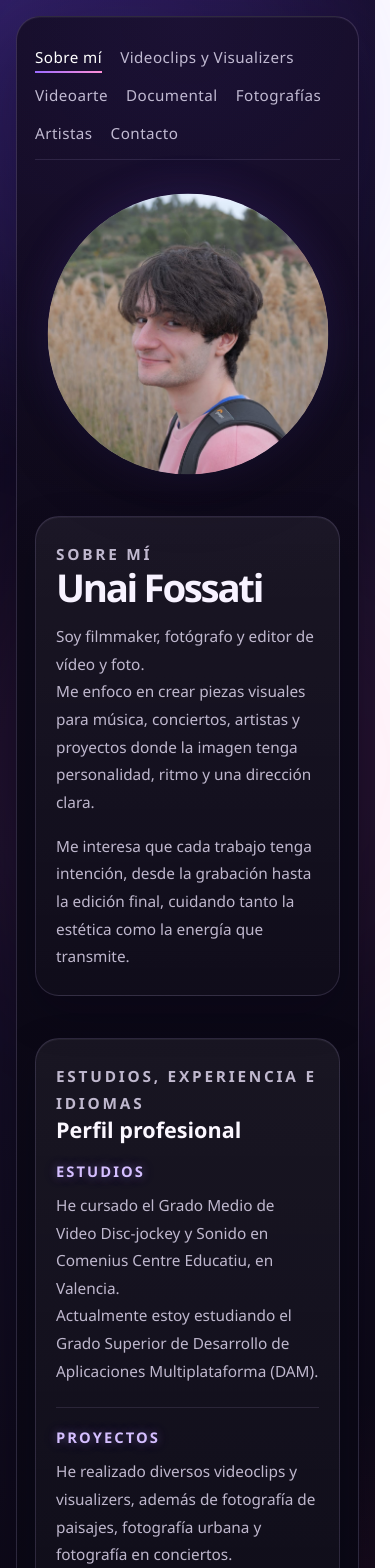
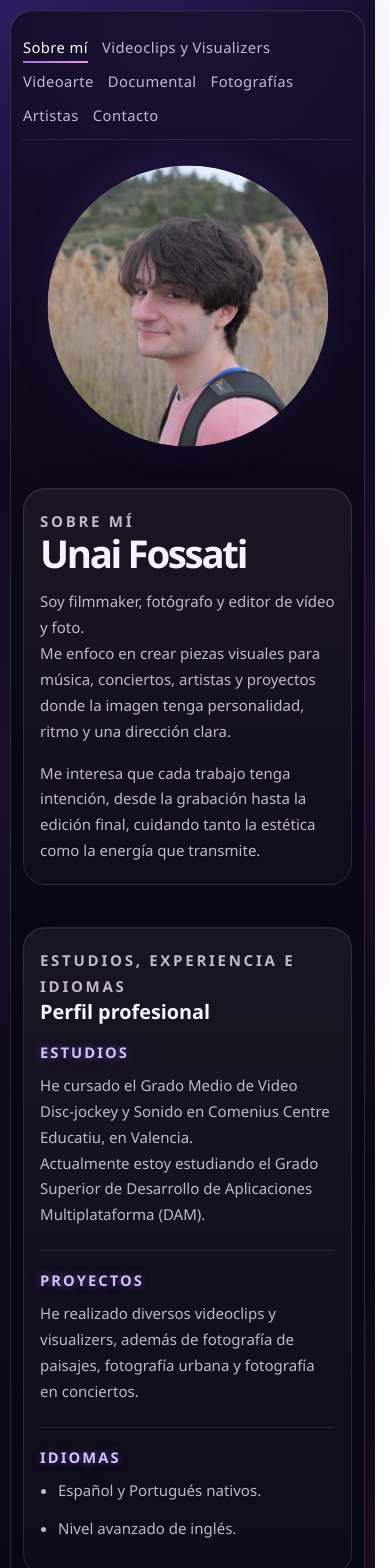
Before and after one commit to zoytzfps-lang/portfolio-unai.fst, a React (Vite) app: page / in a window 390 px wide. Shown: the top 1568 px of the page. Built offline with nearby package versions, Linux system fonts and the light colour scheme.

Commit message:
ajusta responsive en movil

```diff
--- a/src/App.css
+++ b/src/App.css
@@ -940,6 +940,13 @@
     grid-template-columns: 1fr;
   }
 
+  .detail-hero,
+  .detail-card,
+  .video-entry,
+  .photo-session-card {
+    min-width: 0;
+  }
+
   .video-stack {
     grid-template-columns: 1fr;
   }
@@ -951,6 +958,15 @@
 
   .photo-session-grid {
     grid-template-columns: 1fr;
+    gap: 20px;
+  }
+
+  .photo-session-card {
+    gap: 20px;
+  }
+
+  .photo-session-copy {
+    min-height: 0;
   }
 
   .artist-grid {
@@ -964,40 +980,52 @@
 
 @media (max-width: 720px) {
   .app-shell {
-    padding: 16px;
+    padding: 10px;
   }
 
   .site-frame {
-    min-height: calc(100vh - 32px);
-    padding: 22px 18px 26px;
-    border-radius: 24px;
+    min-height: calc(100vh - 20px);
+    padding: 18px 14px 22px;
+    border-radius: 22px;
+    overflow-x: clip;
   }
 
   .top-nav {
     justify-content: flex-start;
-    gap: 14px 18px;
-    padding-bottom: 14px;
+    gap: 12px 16px;
+    padding-bottom: 12px;
   }
 
   .nav-link {
-    font-size: 0.95rem;
+    font-size: 0.92rem;
   }
 
   .hero-layout,
   .detail-shell {
-    padding-top: 34px;
+    padding-top: 26px;
   }
 
   .info-card,
   .detail-hero,
   .detail-card {
-    padding: 24px 20px;
-    border-radius: 24px;
+    min-width: 0;
+    padding: 20px 16px;
+    border-radius: 22px;
   }
 
   .info-card h2,
   .detail-card h2 {
-    font-size: 1.35rem;
+    font-size: 1.24rem;
+    line-height: 1.16;
+  }
+
+  .detail-hero h1 {
+    font-size: clamp(2.5rem, 15vw, 4rem);
+    line-height: 0.98;
+  }
+
+  .detail-intro {
+    max-width: none;
   }
 
   .portrait-ring {
@@ -1008,11 +1036,73 @@
   .detail-card p,
   .detail-intro,
   .info-list li {
-    font-size: 0.96rem;
+    font-size: 0.94rem;
+    line-height: 1.72;
+  }
+
+  .video-stack,
+  .photo-session-grid {
+    margin-top: 18px;
+    gap: 20px;
+  }
+
+  .video-entry {
+    padding-top: 2px;
+  }
+
+  .video-title {
+    margin-bottom: 12px;
+    font-size: 1.06rem;
+  }
+
+  .video-title-row {
+    flex-direction: column;
+    align-items: flex-start;
+    gap: 10px;
+    margin-bottom: 12px;
+  }
+
+  .video-title-link {
+    align-self: flex-start;
+    padding: 5px 10px;
+    font-size: 0.72rem;
+  }
+
+  .video-frame {
+    border-radius: 18px;
+  }
+
+  .video-caption {
+    margin-top: 14px;
+    padding: 14px;
+    border-radius: 16px;
+  }
+
+  .photo-session-card {
+    gap: 16px;
+  }
+
+  .photo-session-copy {
+    min-height: 0;
+  }
+
+  .photo-session-copy h2 {
+    margin-bottom: 10px;
+  }
+
+  .photo-carousel-stage,
+  .photo-carousel-image {
+    min-height: 240px;
+  }
+
+  .photo-carousel-stage {
+    aspect-ratio: 5 / 4;
+    border-radius: 20px;
   }
 
   .photo-carousel-thumbs {
-    grid-template-columns: repeat(3, minmax(0, 1fr));
+    grid-template-columns: repeat(4, minmax(0, 1fr));
+    gap: 10px;
   }
 
   .artist-grid {
@@ -1021,11 +1111,14 @@
   }
 
   .photo-carousel-controls {
-    flex-wrap: wrap;
+    display: grid;
+    grid-template-columns: repeat(2, minmax(0, 1fr));
+    gap: 10px;
   }
 
   .photo-carousel-button {
-    width: 100%;
+    width: auto;
+    padding: 11px 14px;
   }
 
   .photo-location-tag,
@@ -1033,6 +1126,25 @@
   .photo-expand-hint {
     font-size: 0.74rem;
     padding: 8px 12px;
+  }
+
+  .photo-carousel-counter {
+    top: 12px;
+    left: 12px;
+  }
+
+  .photo-expand-hint {
+    top: 12px;
+    right: 12px;
+  }
+
+  .photo-location-tag {
+    right: 12px;
+    bottom: 12px;
+    max-width: calc(100% - 24px);
+    white-space: nowrap;
+    overflow: hidden;
+    text-overflow: ellipsis;
   }
 
   .photo-lightbox-close {
@@ -1081,4 +1193,42 @@
   .photo-lightbox-thumbs-wrap {
     display: none;
   }
+
+  .contact-value {
+    overflow-wrap: anywhere;
+    word-break: normal;
+  }
 }
+
+@media (max-width: 480px) {
+  .site-frame {
+    padding-inline: 12px;
+  }
+
+  .top-nav {
+    gap: 10px 14px;
+  }
+
+  .detail-hero,
+  .detail-card {
+    padding: 18px 14px;
+    border-radius: 20px;
+  }
+
+  .detail-hero h1 {
+    font-size: clamp(2.2rem, 14vw, 3.3rem);
+  }
+
+  .video-title {
+    font-size: 1rem;
+  }
+
+  .photo-carousel-stage,
+  .photo-carousel-image {
+    min-height: 220px;
+  }
+
+  .photo-carousel-thumbs {
+    grid-template-columns: repeat(3, minmax(0, 1fr));
+  }
+}
```
